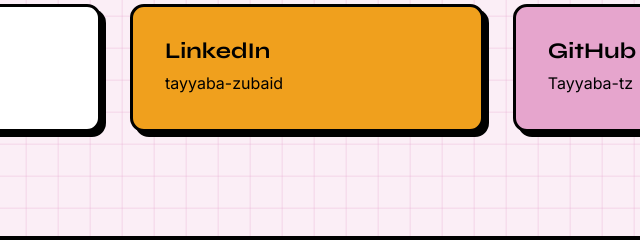
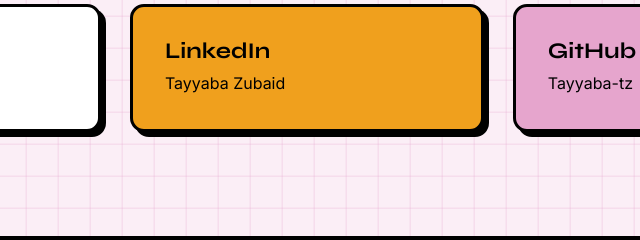
Before and after one commit to Tayyaba-tz/multipage-portfolio-3, a plain HTML site: page contact.html in a window 1280 px wide. Shown: the part 279-519 px from the top of the page, 333-973 px from the left. Drawn offline with Linux system fonts and the light colour scheme.

Commit message:
Fix links and update README

```diff
--- a/contact.html
+++ b/contact.html
@@ -45,10 +45,10 @@
                     <h2>Email</h2>
                     <p>tayyabazubaid@gmail.com</p>
                 </a>
-                <a class="contact-card" href="https://www.linkedin.com/in/tayyaba-zubaid-2553b2379/" target="_blank"
+                <a class="contact-card" href="https://www.linkedin.com/in/tayyaba-zubaid/" target="_blank"
                     rel="noopener">
                     <h2>LinkedIn</h2>
-                    <p>tayyaba-zubaid</p>
+                    <p>Tayyaba Zubaid</p>
                 </a>
                 <a class="contact-card" href="https://github.com/Tayyaba-tz" target="_blank" rel="noopener">
                     <h2>GitHub</h2>
```
Also changed, not shown: 2 other files.
